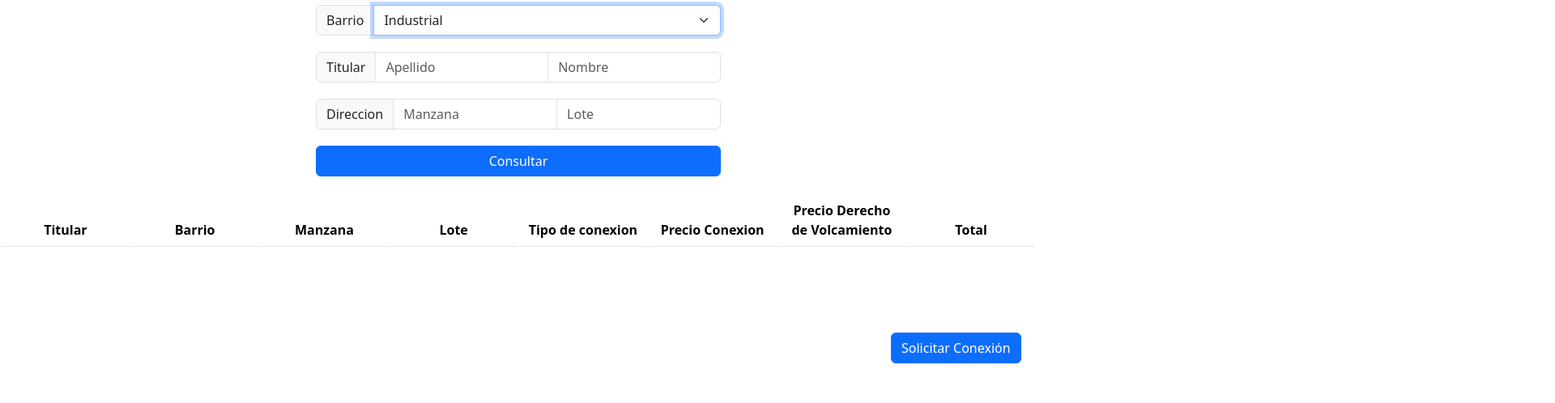
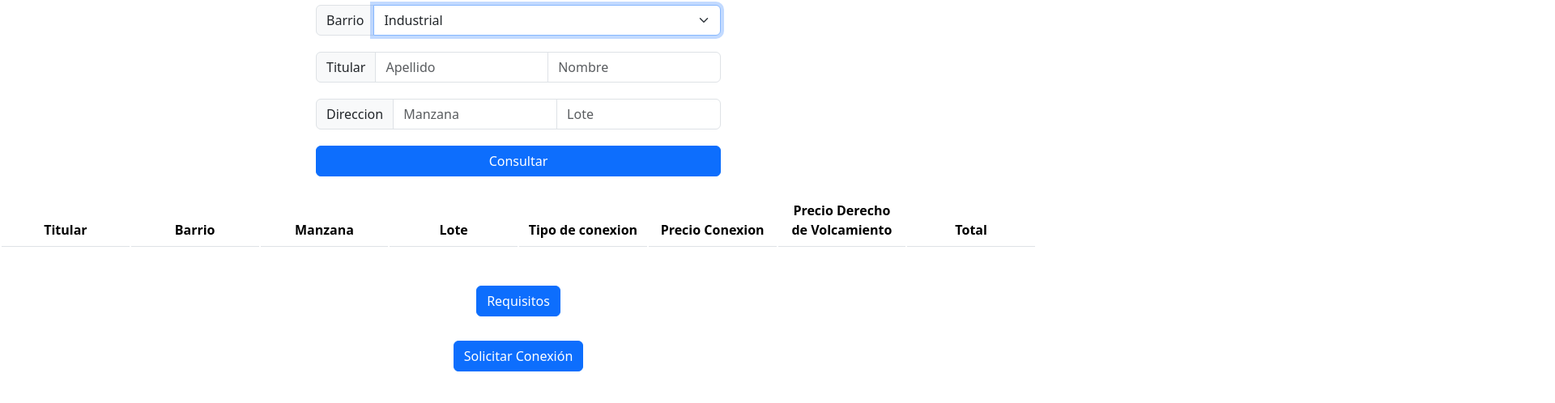
Before and after one commit to MartinSosa77/PreEntrega1--Sosa-Martin--Javascript, a plain HTML site: page cursojavascript/index.html in a window 1280 px wide. Shown: the part 70-568 px from the top of the page at 81% size, 1920 px wide, since content can reach past the window. Drawn offline with nearby package versions, Linux system fonts and the light colour scheme; some packages are replaced by stand-ins of ours; a script that the page names is missing.

Commit message:
botones fixed

```diff
--- a/cursojavascript/index.html
+++ b/cursojavascript/index.html
@@ -76,9 +76,12 @@
     </table>
 
   </div>
-
+  <div class="botoncitos">
     <button id="btnRequisitos" type="submit" class="btnRequisitos btn btn-primary">Requisitos</button>
     <button id="btnConexion" type="submit" class=" btnConexion btn btn-primary">Solicitar Conexión</button>
+
+  </div>
+
 
 
   <script src="./scripts/Conexion.js"></script>
--- a/cursojavascript/scripts/main.js
+++ b/cursojavascript/scripts/main.js
@@ -91,9 +91,13 @@ function buscarConexiones() {
     })
   }
   else {
+    fetch("scripts/conexiones.json")
+    .then(response => response.json())
+    .then(conexiones => {
     let found = conexiones.find(conexion => {
       return conexion.barrio === selectConexion.value;
     })
+
 
     const tr = document.createElement("tr");
     tr.innerHTML = `
@@ -116,6 +120,7 @@ function buscarConexiones() {
       showConfirmButton: false,
       timer: 1500
     })
+  })
   }
 
 
--- a/cursojavascript/styles/estilos.css
+++ b/cursojavascript/styles/estilos.css
@@ -41,12 +41,17 @@
    border-spacing: 2px;
    margin-top: 20px;
 }
+.botoncitos{
+    display: flex;
+    flex-direction: column;
+   align-content: center;
+   align-items: center;
 
-.btnRequisitos {
-margin-left: 2200px;
+
+
 
 }
-.btnConexion{
-    margin-top: 50px;
-    margin-left: 1100px;
+.btnRequisitos{
+  margin: 30px;
+
 }
```
